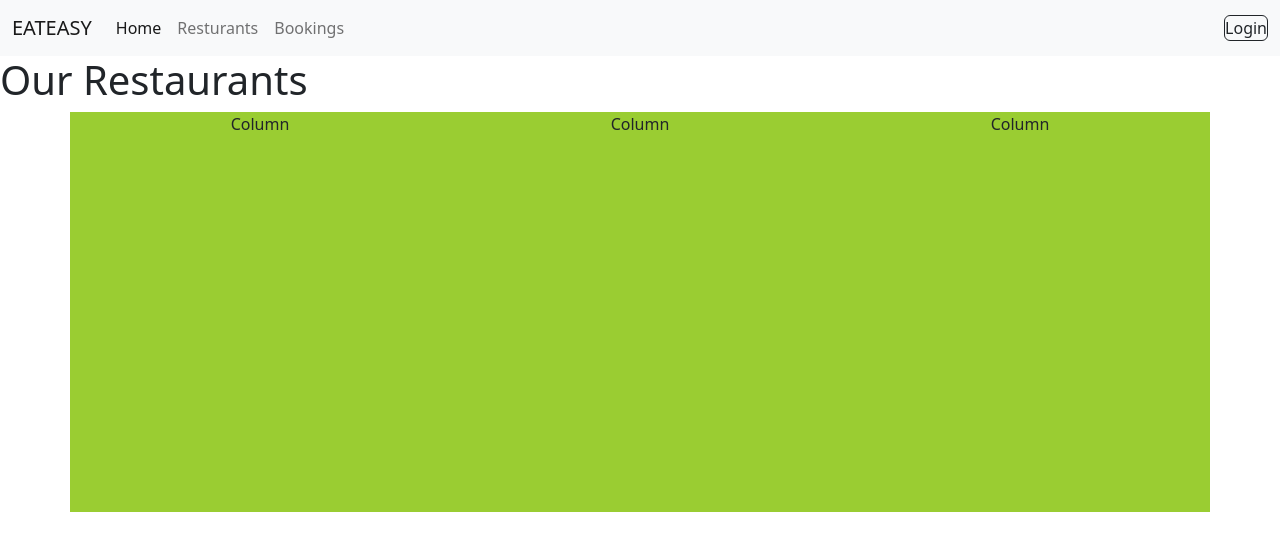
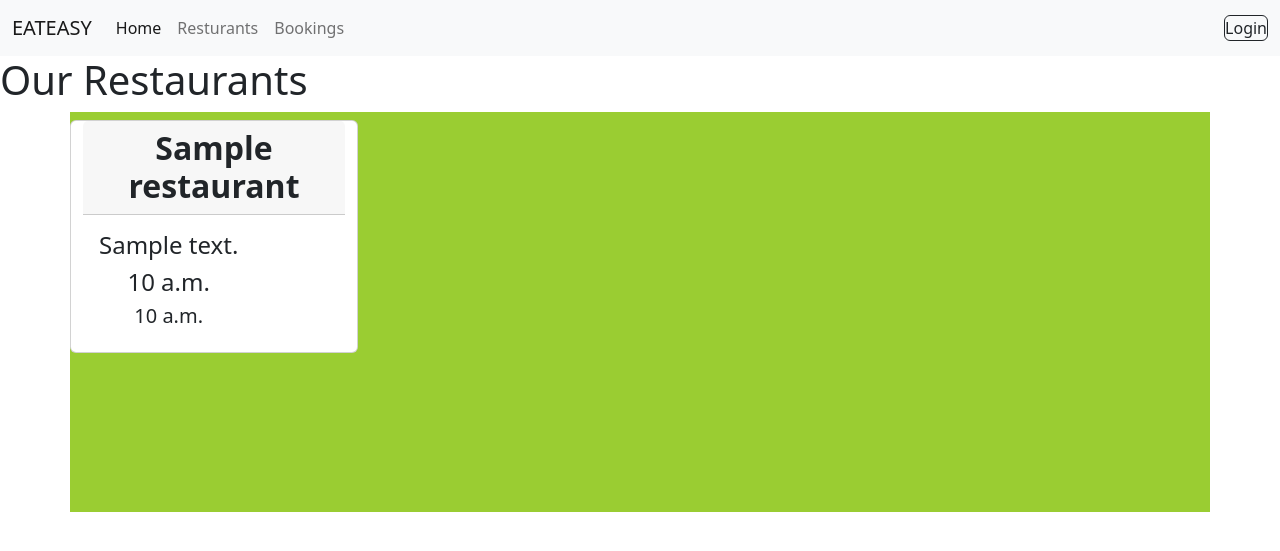
Before and after one commit to t-hullis/Restaurant-Booking-System, a Django app: page /restaurants in a window 1280 px wide. Shown: the top 551 px of the page. Run offline with Django 3.2, Linux system fonts and the light colour scheme; tables that the repository leaves empty hold one stand-in row (values such as "Sample post").

Commit message:
display restaurants in resaurant page

```diff
--- a/bookingsys/templates/bookingsys/restaurants.html
+++ b/bookingsys/templates/bookingsys/restaurants.html
@@ -5,15 +5,20 @@
 
 <div class="container text-center">
     <div class="row">
-      <div class="col">
-        Column
-      </div>
-      <div class="col">
-        Column
-      </div>
-      <div class="col">
-        Column
-      </div>
+      {% for restaurant in restaurants %}
+      <div class="card mt-2 " style="width: 18rem;">
+        <h2 class="card-header"><strong>{{ restaurant.name }}</strong></h2>
+        <div class="card-body d-flex flex-row justify-content-between">
+          <div>
+            <h4 class="card-title"> {{ restaurant.description}}</h4>
+            <h4 class="card-title"> {{ restaurant.opening_time}}</h4>
+            <h5 class="card-title"> {{ restaurant.closing_time}}</h5>
+
+          </div>
+        </div>
+
+      {% endfor %}
+
     </div>
   </div>
 {%endblock%}
--- a/bookingsys/views.py
+++ b/bookingsys/views.py
@@ -2,7 +2,7 @@ from django.shortcuts import render, HttpResponse, redirect
 from .forms import RegisterForm, BookingForm
 from django.contrib.auth.decorators import login_required
 from django.contrib.auth import login, logout, authenticate
-from .models import Booking
+from .models import Booking, Restaurant
 
 # Create your views here.
 @login_required(login_url="/login")
@@ -65,4 +65,5 @@ def sign_up(request):
 
 
 def restaurants(request):
-    return render(request, 'bookingsys/restaurants.html')
+    restaurants = Restaurant.objects.all()
+    return render(request, 'bookingsys/restaurants.html', {"restaurants": restaurants})
```
